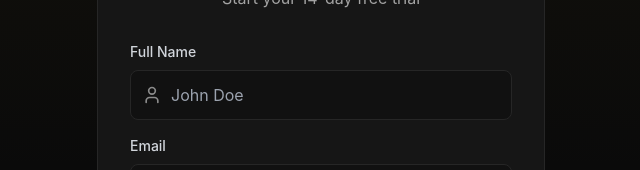
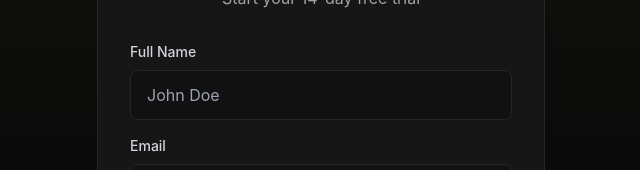
Before and after one commit to derickjoseph8/readin-ai, a Next.js app in the folder web/: page /signup in a window 1280 px wide. Shown: the part 223-393 px from the top of the page, without its empty margins (319-959 px from the left). Built offline with nearby package versions, Linux system fonts and the light colour scheme.

Commit message:
Fix: Remove User icon import causing client-side error

```diff
--- a/web/app/(static)/signup/page.tsx
+++ b/web/app/(static)/signup/page.tsx
@@ -3,7 +3,7 @@
 import { useState, useEffect } from 'react'
 import { useRouter } from 'next/navigation'
 import Link from 'next/link'
-import { ArrowLeft, Mail, Lock, Loader2, User } from 'lucide-react'
+import { ArrowLeft, Mail, Lock, Loader2 } from 'lucide-react'
 
 export default function SignupPage() {
   const router = useRouter()
@@ -101,17 +101,14 @@ export default function SignupPage() {
           <form onSubmit={handleSubmit} className="space-y-4">
             <div>
               <label className="block text-sm font-medium text-gray-300 mb-2">Full Name</label>
-              <div className="relative">
-                <User className="absolute left-3 top-1/2 -translate-y-1/2 h-5 w-5 text-gray-500" />
               <input
                 type="text"
                 value={name}
                 onChange={(e) => setName(e.target.value)}
-                  className="w-full pl-10 pr-4 py-3 bg-premium-surface border border-premium-border rounded-lg focus:border-gold-500 focus:outline-none transition text-white"
+                className="w-full px-4 py-3 bg-premium-surface border border-premium-border rounded-lg focus:border-gold-500 focus:outline-none transition text-white"
                 placeholder="John Doe"
                 required
               />
-              </div>
             </div>
 
             <div>
```
Lines whose indentation alone changed are shown as unchanged.
